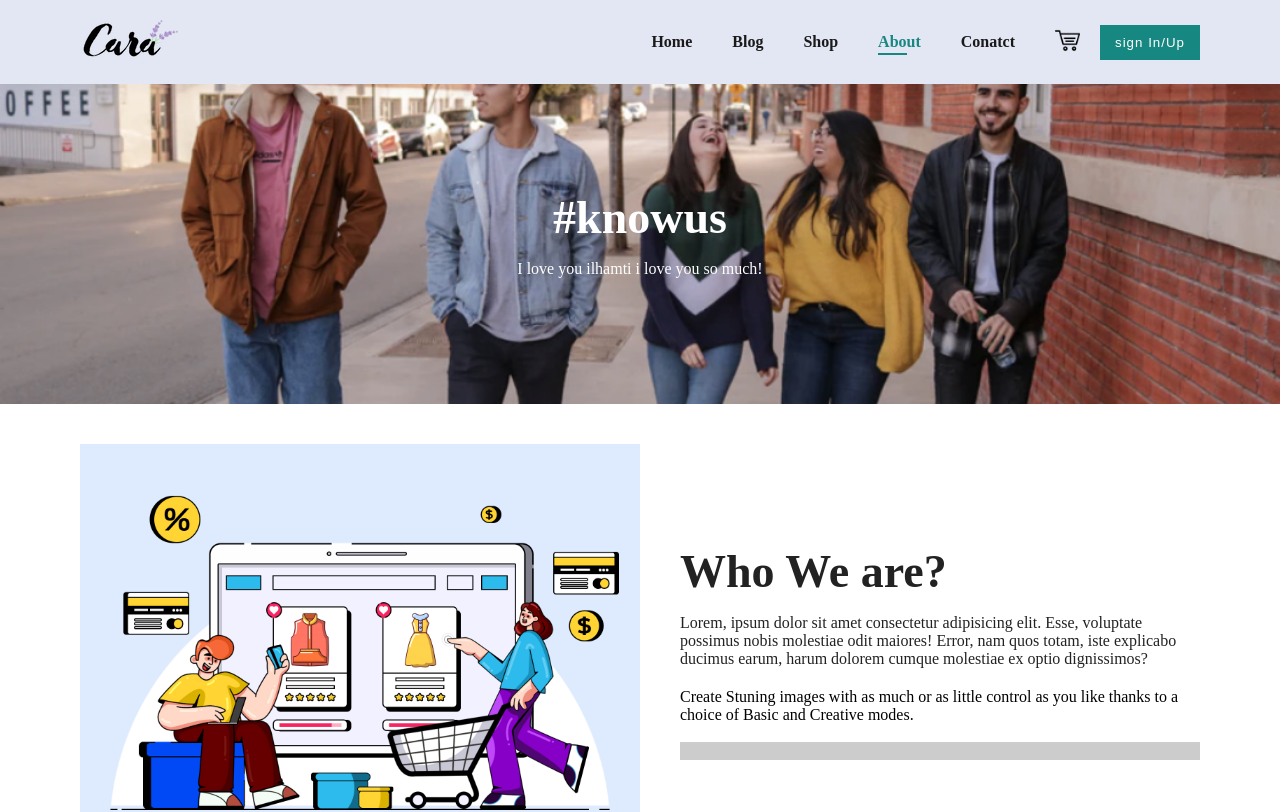
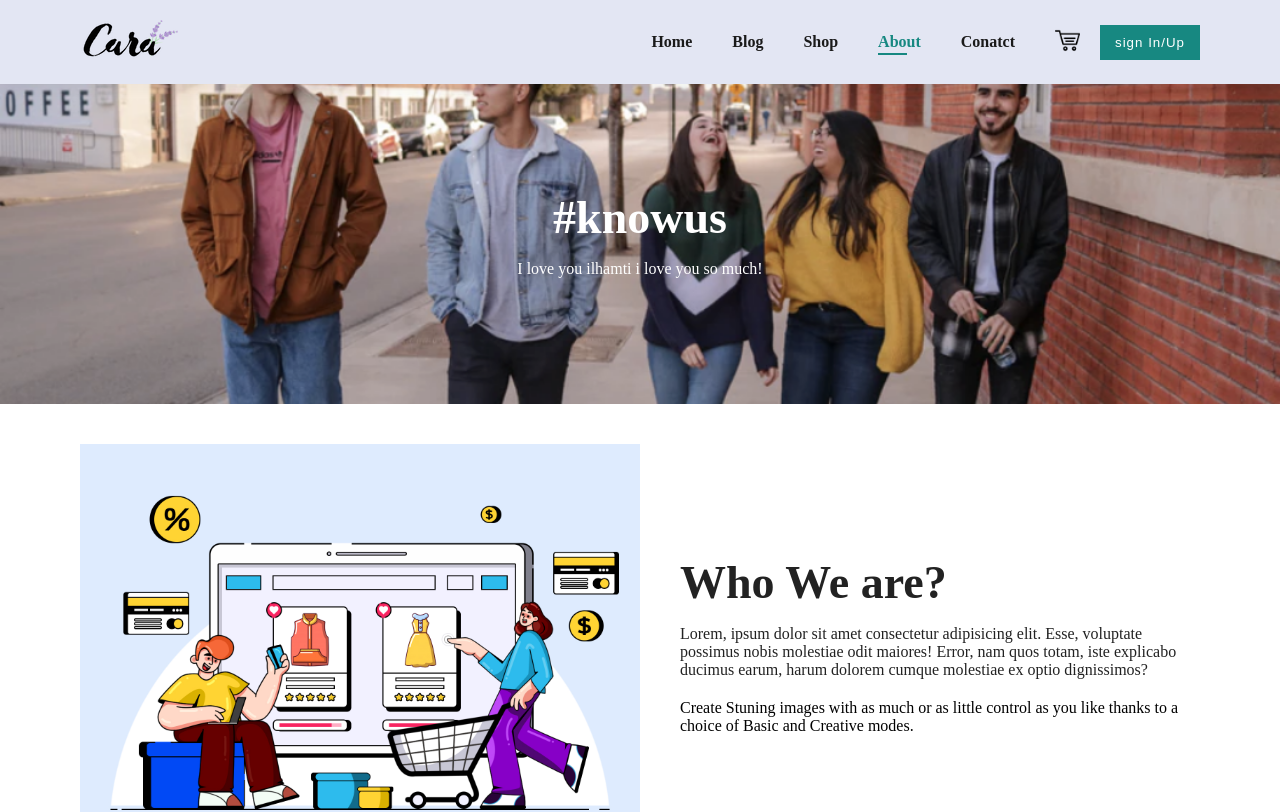
Before and after one commit to IChouma/E-commerce-ws, a React (Create React App) app: page /about in a window 1280 px wide. Shown: the top 812 px of the page. Built offline with nearby package versions, Linux system fonts and the light colour scheme.

Commit message:
face-clone

```diff
--- a/src/components/about/about.jsx
+++ b/src/components/about/about.jsx
@@ -35,8 +35,8 @@ function About() {
              <abbr title="">Create Stuning images with as much or as little control as you
              like thanks to a choice of Basic and Creative modes.</abbr>
              <br /><br />
-             <marquee bgcolor="#ccc" loop="-1" scrollamount="7" width="100%" behavior="" direction="">Create Stuning images with as much or as little control as you
-             like thanks to a choice of Basic and Creative modes.</marquee>
+             {/* <marquee bgcolor="#ccc" loop="-1" scrollamount="7" width="100%" behavior="" direction="">Create Stuning images with as much or as little control as you
+             like thanks to a choice of Basic and Creative modes.</marquee> */}
         </div>
       </section>
       <section id="about-app"  className="section-p1 ">
```
